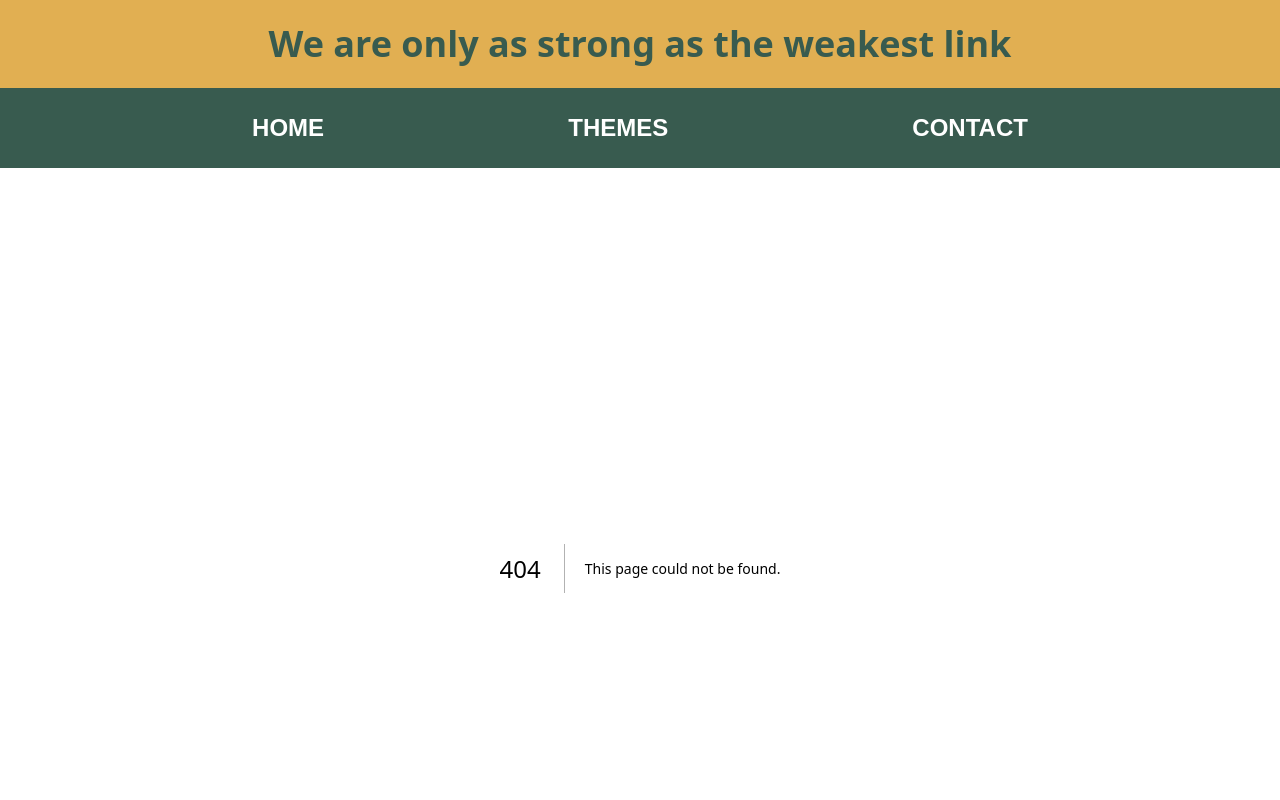
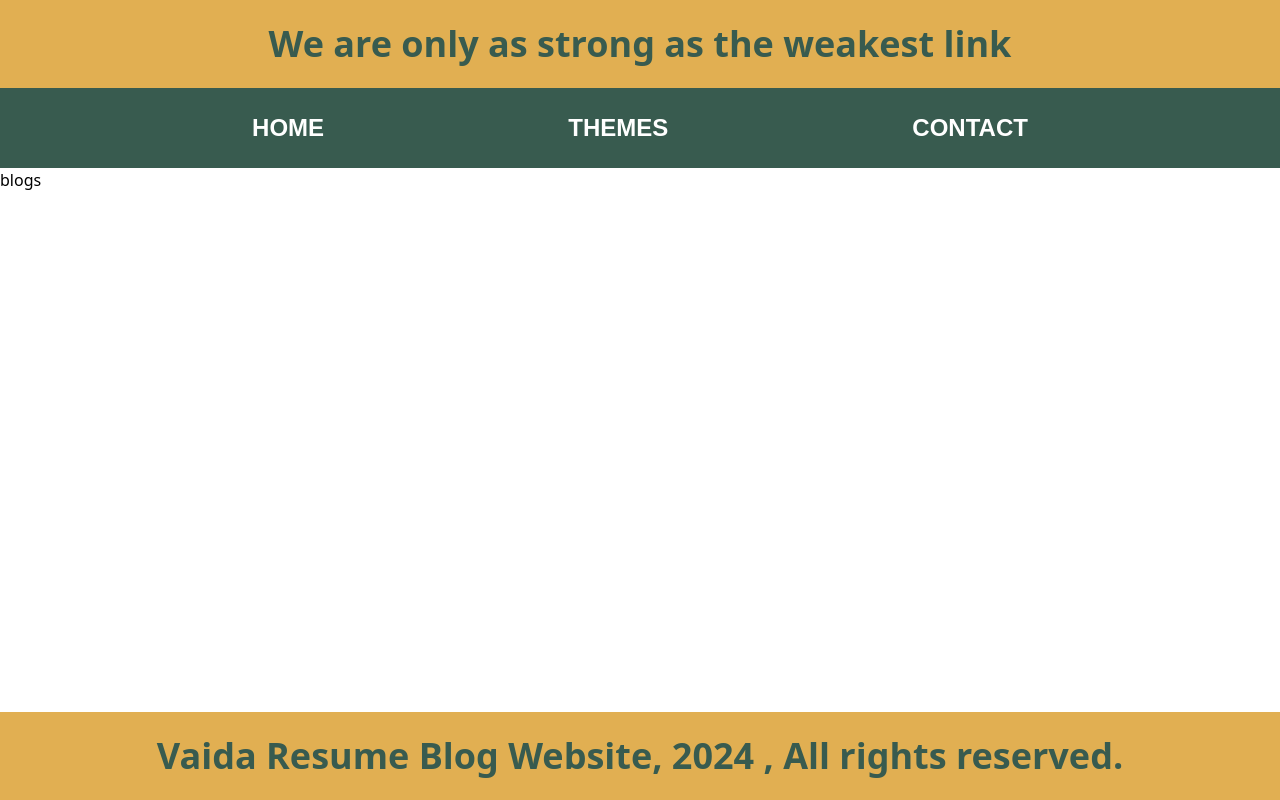
Before and after one commit to Cynfinitely/vaida-resume-blog-website, a Next.js app: page /blogs in a window 1280 px wide. Before the commit this address had no page. Shown: the top 800 px of the page. Built offline with nearby package versions, Linux system fonts and the light colour scheme.

Commit message:
blogs created.

```diff
--- /dev/null
+++ b/src/pages/blogs.tsx
@@ -0,0 +1,7 @@
+import React from "react";
+
+const blogs = () => {
+  return <div>blogs</div>;
+};
+
+export default blogs;
```
